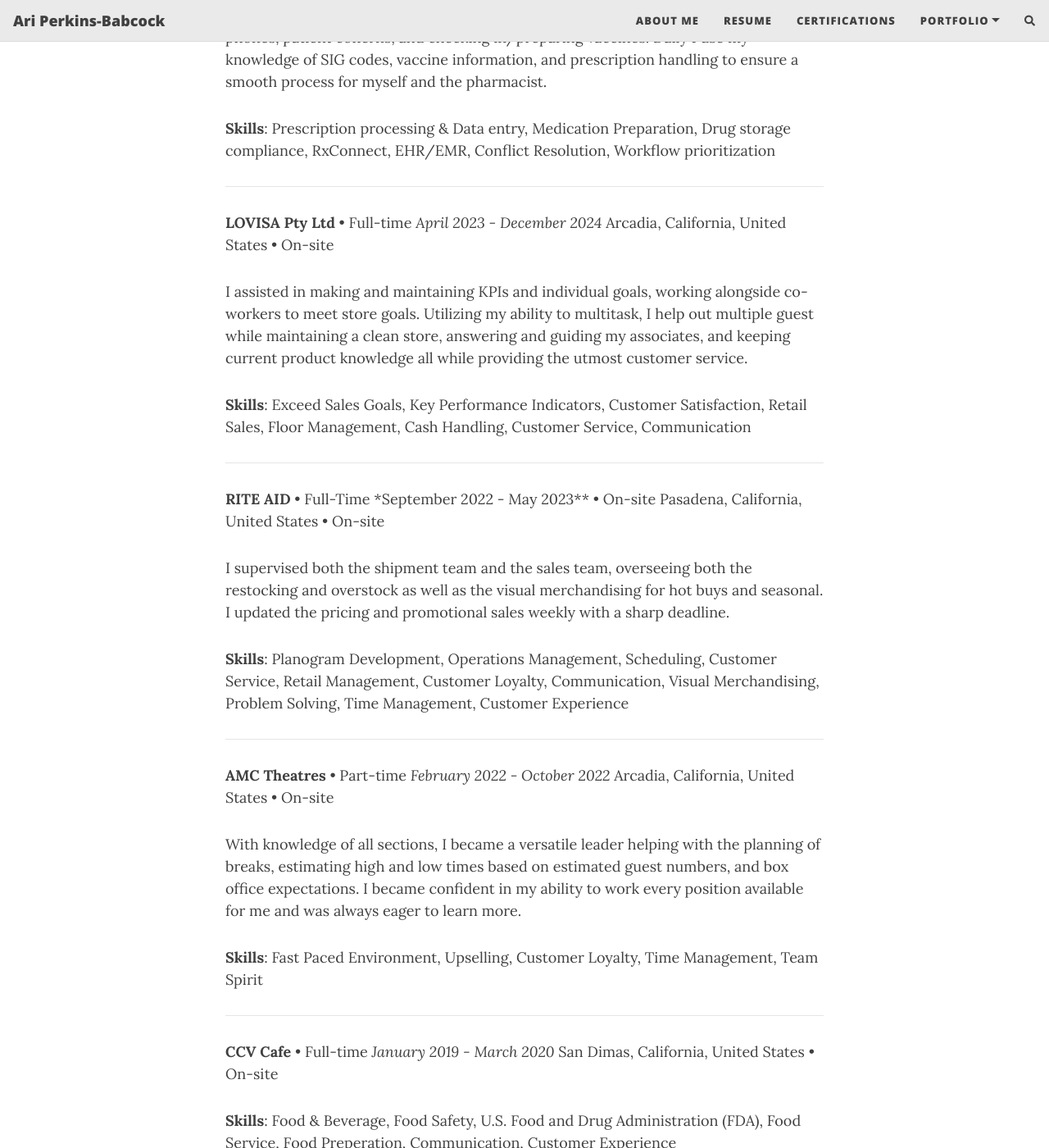
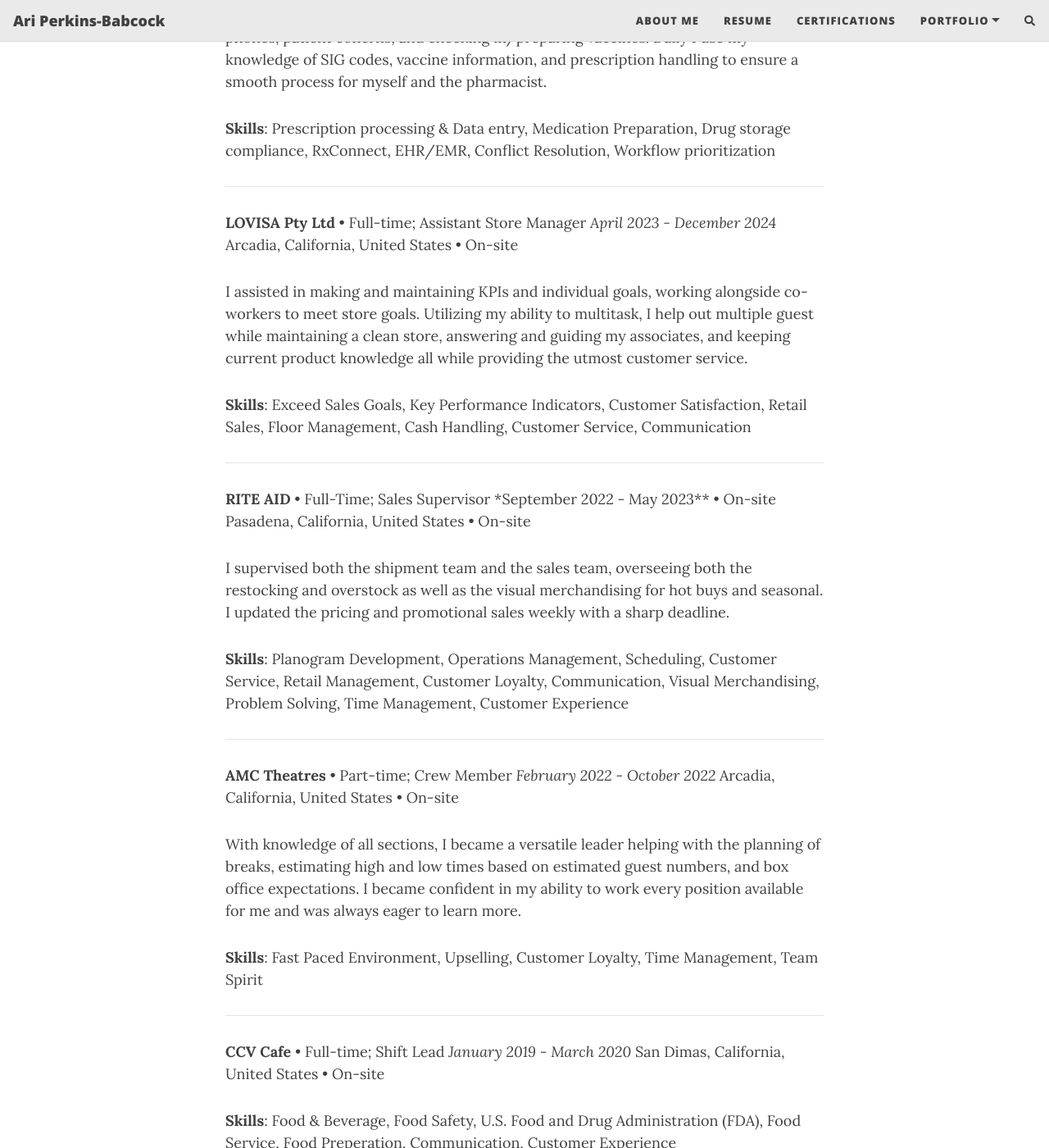
Before and after one commit to aiybusp/aiybusp.github.io, a Jekyll site: the page built from resume.md, in a window 1280 px wide and 1400 px high, scrolled down 583 px. Shown: the whole window at 82% size. Built offline with Jekyll 4.4.1, drawn with Linux system fonts in a browser that asks for light colours; nearby versions of some CDN libraries; comment, search, counter and statistics services are not loaded.

Commit message:
Update resume.md
-job titles added

```diff
--- a/resume.md
+++ b/resume.md
@@ -16,7 +16,7 @@
 
 ---
 
-**LOVISA Pty Ltd** &bull; Full-time
+**LOVISA Pty Ltd** &bull; Full-time; Assistant Store Manager
 *April 2023 - December 2024*
 Arcadia, California, United States &bull; On-site
 
@@ -26,7 +26,7 @@
 
 ---
 
-**RITE AID** &bull; Full-Time
+**RITE AID** &bull; Full-Time; Sales Supervisor
 *September 2022 - May 2023** &bull; On-site
 Pasadena, California, United States &bull; On-site
 
@@ -36,7 +36,7 @@
 
 ---
 
-**AMC Theatres** &bull; Part-time
+**AMC Theatres** &bull; Part-time; Crew Member
 *February 2022 - October 2022*
 Arcadia, California, United States &bull; On-site
 
@@ -46,7 +46,7 @@
 
 ---
 
-**CCV Cafe** &bull; Full-time
+**CCV Cafe** &bull; Full-time; Shift Lead
 *January 2019 - March 2020*
 San Dimas, California, United States &bull; On-site
 
```
